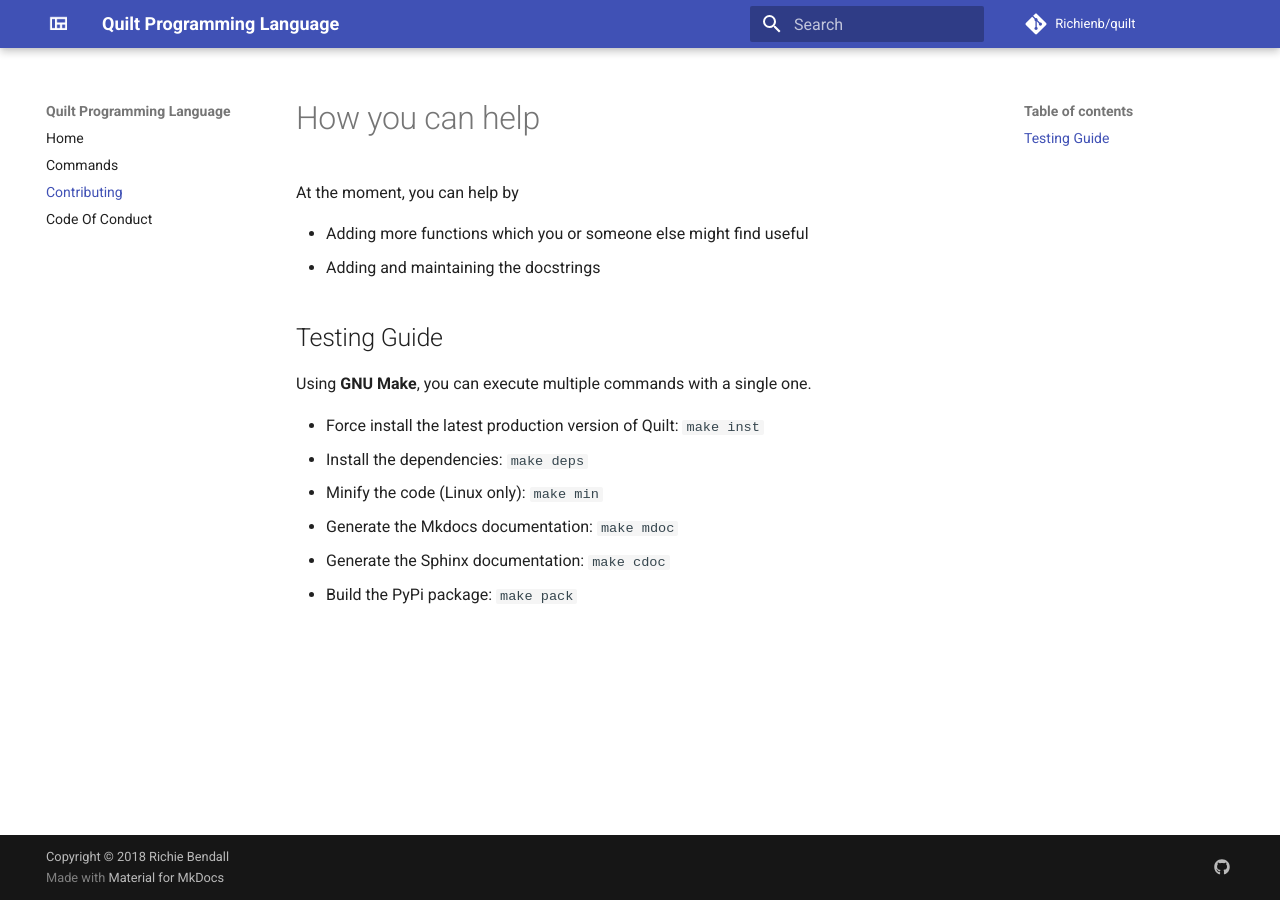
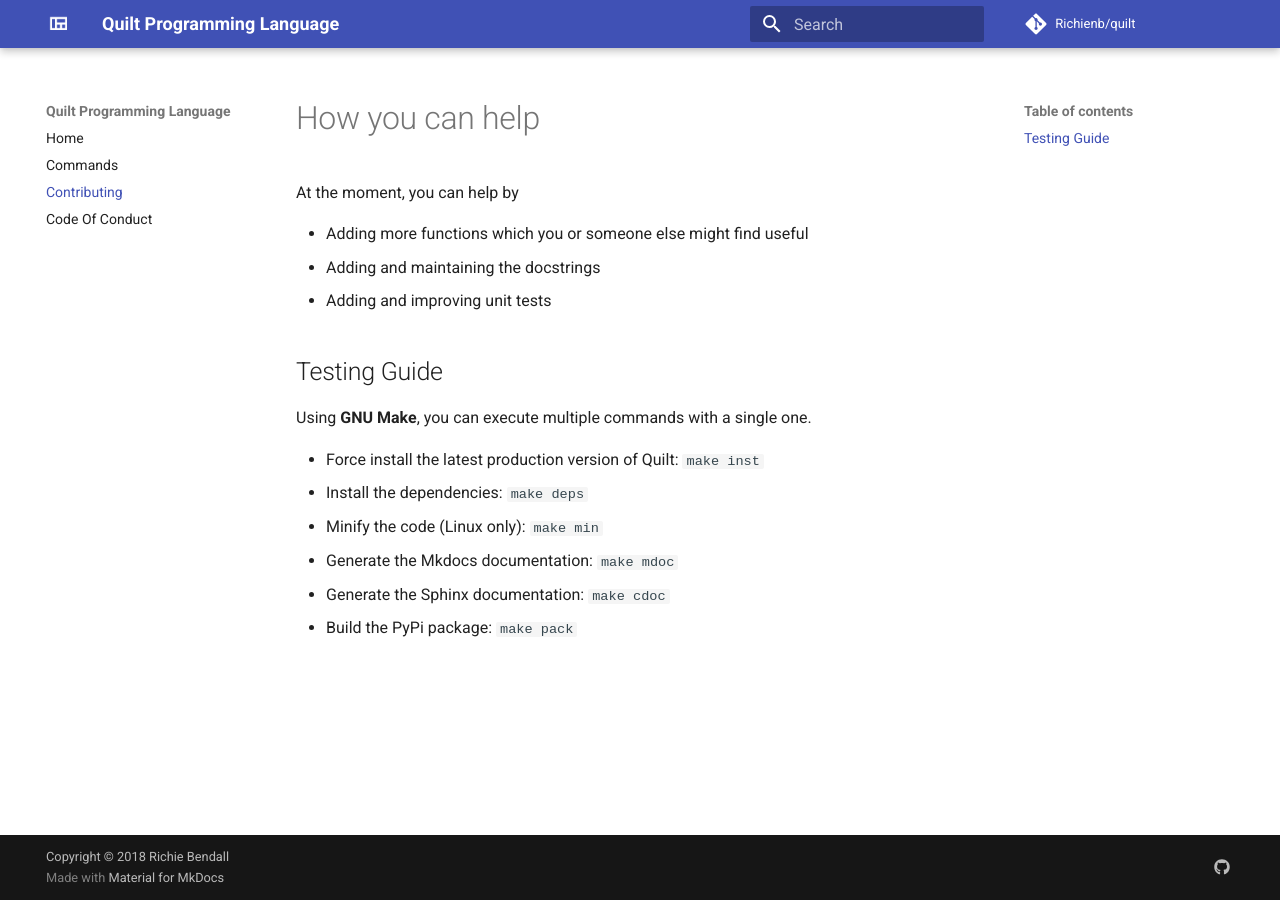
Before and after one commit to Richienb/quilt, an MkDocs documentation site: the page built from docs/CONTRIBUTING.md, in a window 1280 px wide. Built offline with MkDocs 1.6.1 and Material for MkDocs 9.7.7, drawn with Linux system fonts in a browser that asks for light colours; comment, search, counter and statistics services are not loaded.

Commit message:
Update CONTRIBUTING.md

```diff
--- a/docs/CONTRIBUTING.md
+++ b/docs/CONTRIBUTING.md
@@ -4,6 +4,7 @@
 
 - Adding more functions which you or someone else might find useful
 - Adding and maintaining the docstrings
+- Adding and improving unit tests
 
 ## Testing Guide
 
```
